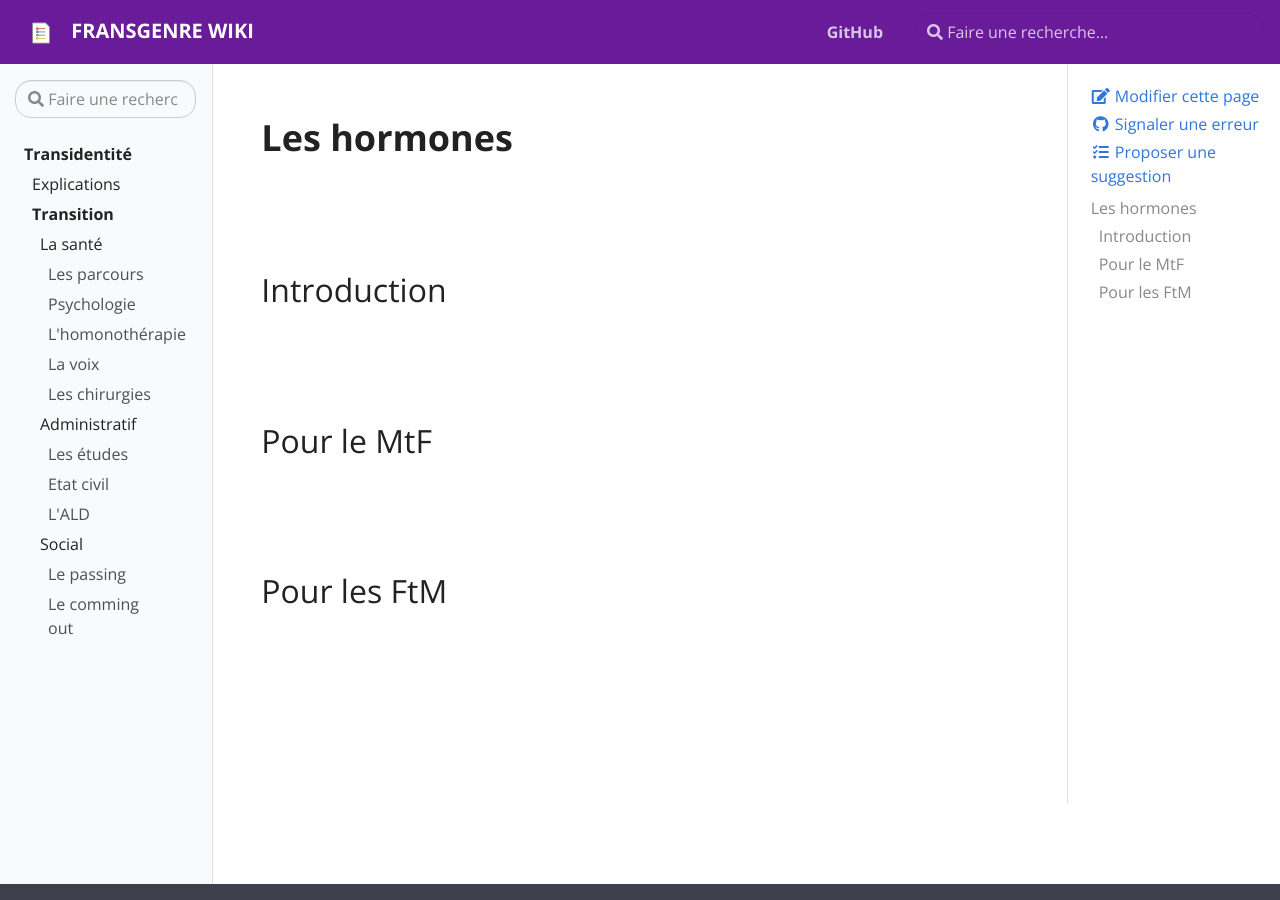
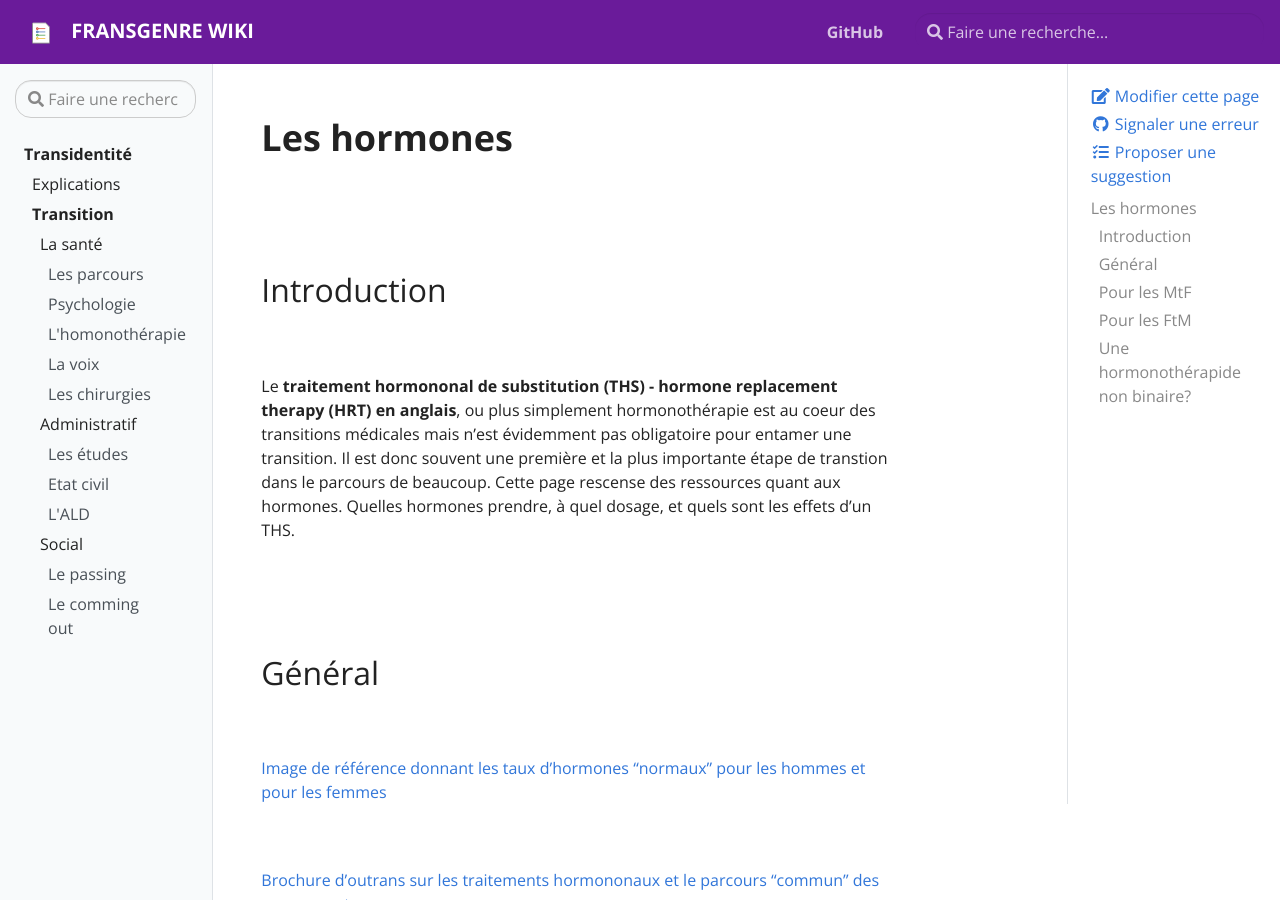
Before and after one commit to fransgenre/fransgenre.github.io, a Jekyll site: the page built from pages/_transition/sante/hormones.md, in a window 1280 px wide and 900 px high. Built offline with Jekyll 4.4.1, drawn with Linux system fonts in a browser that asks for light colours; some of the changed text lies outside the part shown.

Commit message:
Update hormones.md (#7)
Je continuerai plus tard à copier coller

```diff
--- a/pages/_transition/sante/hormones.md
+++ b/pages/_transition/sante/hormones.md
@@ -8,6 +8,30 @@
 
 ## Introduction
 
-## Pour le MtF
+Le **traitement hormononal de substitution (THS) - hormone replacement therapy (HRT) en anglais**, ou plus simplement hormonothérapie est au coeur des transitions médicales mais n'est évidemment pas obligatoire pour entamer une transition. Il est donc souvent une première et la plus importante étape de transtion dans le parcours de beaucoup. Cette page rescense des ressources quant aux hormones. Quelles hormones prendre, à quel dosage, et quels sont les effets d'un THS.
+
+## Général
+
+[Image de référence donnant les taux d'hormones "normaux" pour les hommes et pour les femmes](https://media.discordapp.net/attachments/419527303228424192/654025875469369359/hormone-levels03capture.png?width=413&height=678)
+
+[Brochure d'outrans sur les traitements hormononaux et le parcours "commun" des personnes trans](https://outrans.org/wp-content/uploads/2017/09/OUTrans_Hormones_et_parcours_trans.pdf)
+
+[Liste de pharmacies transfriendly](https://twitter.com/roxcxanne/status/1119633323901509632?s=19)
+
+[Rescensement des stocks des pharmacie(en cas de pénurie)](https://www.pharmanity.com/)
+
+## Pour les MtF
+
+[Estrogen Dosages, Supplemental Hormones, and Breast Growth: Results in Mice](https://www.reddit.com/r/TransDIY/comments/amyk2j/estrogen_dosages_supplemental_hormones_and_breast/)
+
+[En anglais : Quick reference guide for feminizing hormone therapy](https://www.rainbowhealthontario.ca/TransHealthGuide/gp-femht.html) : Petit guide concernant le THS F, les médicaments et ses effets
 
 ## Pour les FtM
+
+[Liste des effets du THS masculinisant et de leur chronologie](https://cdn.discordapp.com/attachments/419527303228424192/561982133371928607/T_effects_per_months.jpg)
+
+[En anglais : Quick reference guide for masculinising hormone therapy](https://www.rainbowhealthontario.ca/TransHealthGuide/gp-mascht.html) : Petit guide concernant le THS M, les médicaments et ses effets
+
+[Tuto injection](https://www.youtube.com/watch?v=FdC-aky3qwA) : Vidéos youtube
+
+## Une hormonothérapide non binaire?
```
